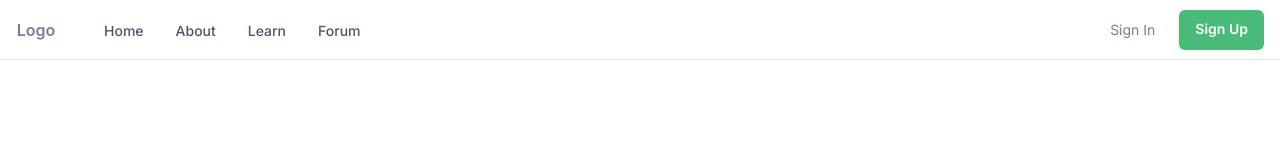
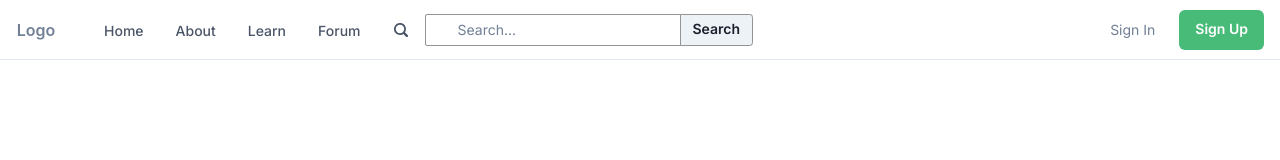
Before and after one commit to Alschematix/StudyProject, a Next.js app in the folder ewp/: page / in a window 1280 px wide. Shown: the top 160 px of the page. Built offline with nearby package versions, Linux system fonts and the light colour scheme.

Commit message:
feat: added search bar - added search bar - fixed alignment issues once search bar was added

```diff
--- a/ewp/src/components/NavBar.tsx
+++ b/ewp/src/components/NavBar.tsx
@@ -1,4 +1,6 @@
 'use client'
+
+import { SearchBar } from './SearchBar'
 
 import {
   Box,
@@ -49,7 +51,7 @@ export default function NavBar() {
             aria-label={'Toggle Navigation'}
           />
         </Flex>
-        <Flex flex={{ base: 1 }} justify={{ base: 'center', md: 'start' }}>
+        <Flex align="center" flex={{ base: 1 }} justify={{ base: 'center', md: 'start' }}>
           <Text
             textAlign={useBreakpointValue({ base: 'center', md: 'left' })}
             fontFamily={'heading'}
@@ -60,8 +62,11 @@ export default function NavBar() {
 
           <Flex display={{ base: 'none', md: 'flex' }} ml={10}>
             <DesktopNav />
+
           </Flex>
+
         </Flex>
+
 
         <Stack
           flex={{ base: 1, md: 0 }}
@@ -100,7 +105,7 @@ const DesktopNav = () => {
   const popoverContentBgColor = useColorModeValue('white', 'gray.800')
 
   return (
-    <Stack direction={'row'} spacing={4}>
+    <Stack direction={'row'} spacing={4} alignItems={"center"}>
       {NAV_ITEMS.map((navItem) => (
         <Box key={navItem.label}>
           <Popover trigger={'hover'} placement={'bottom-start'}>
@@ -138,6 +143,7 @@ const DesktopNav = () => {
           </Popover>
         </Box>
       ))}
+      <Flex align="flex-start"><SearchBar /></Flex>
     </Stack>
   )
 }
--- /dev/null
+++ b/ewp/src/components/SearchBar.tsx
@@ -0,0 +1,31 @@
+'use client'
+import {
+  Button,
+  Input,
+  InputGroup,
+  InputLeftElement,
+  InputRightAddon
+} from "@chakra-ui/react";
+import { Search2Icon } from "@chakra-ui/icons";
+
+export const SearchBar = () => {
+  return (
+    <>
+      <InputGroup borderRadius={5} size="sm" w="200" paddingX={10} paddingY={0}>
+        <InputLeftElement
+          pointerEvents="none"
+          children={<Search2Icon color="gray.600" />}
+        />
+        <Input type="text" placeholder="Search..." border="1px solid #949494" />
+        <InputRightAddon
+          p={0}
+          border="none"
+        >
+          <Button size="sm" borderLeftRadius={0} borderRightRadius={3.3} border="1px solid #949494">
+            Search
+          </Button>
+        </InputRightAddon>
+      </InputGroup>
+    </>
+  );
+};
```
Also changed, not shown: 1 other file (tests, documents, lock files or other folders).
